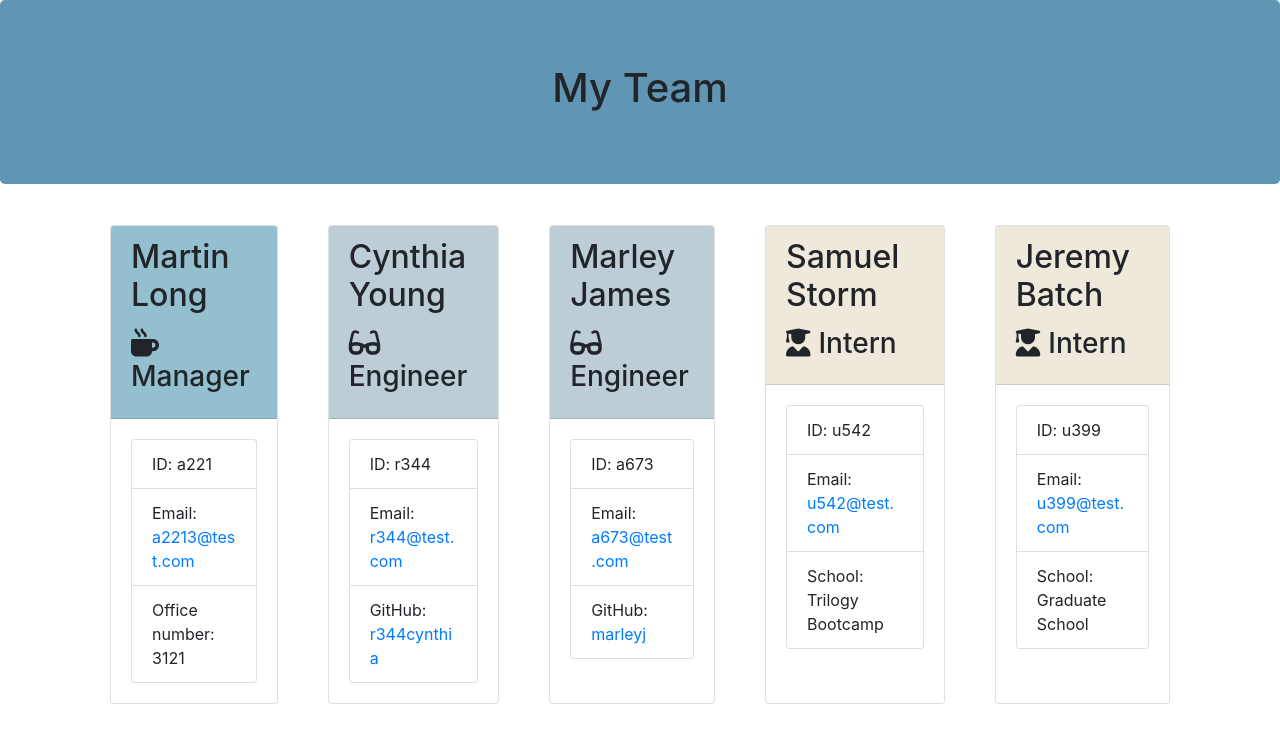
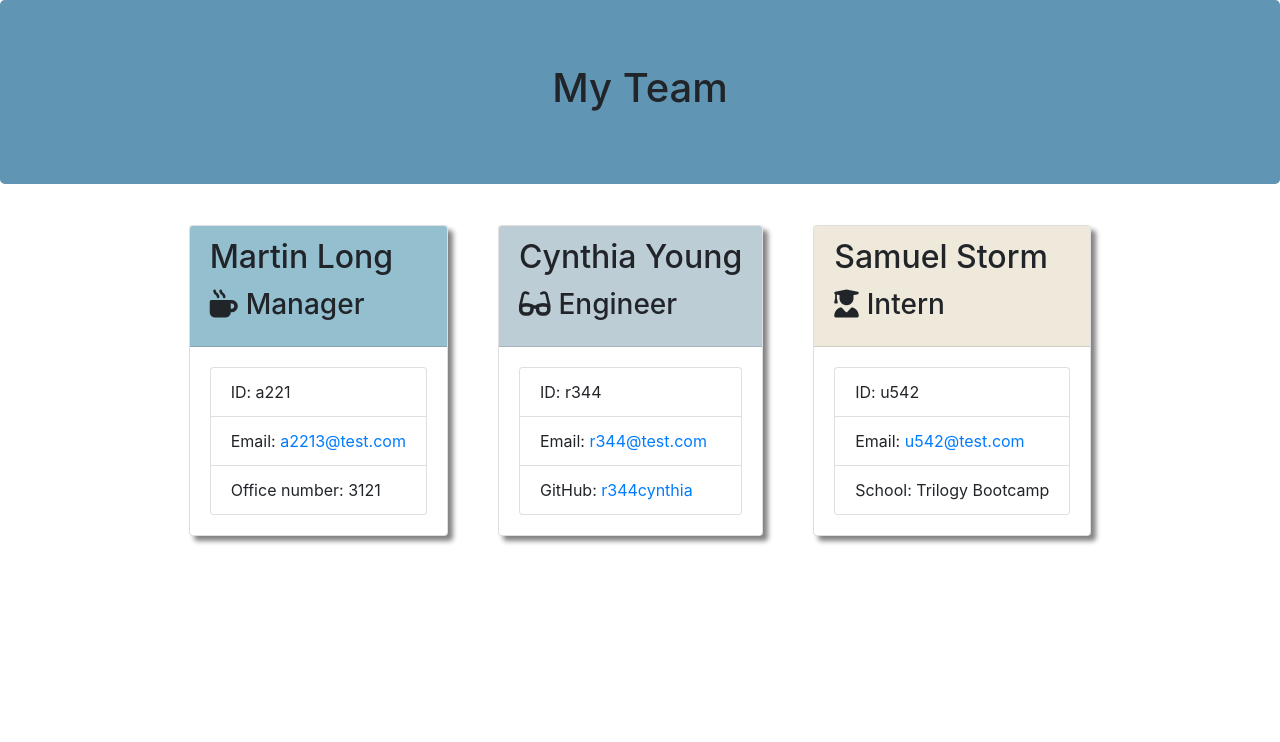
Before and after one commit to shirleyama/team-profile-generator, a website: page output/team.html in a window 1280 px wide. Drawn offline with nearby package versions, Linux system fonts and the light colour scheme.

Commit message:
added box shadow

```diff
--- a/output/style.css
+++ b/output/style.css
@@ -10,6 +10,9 @@
 
 .card {
   margin: 25px;
+  -webkit-box-shadow: 5px 5px 5px 0px rgba(133, 130, 133, 1);
+  -moz-box-shadow: 5px 5px 5px 0px rgba(133, 130, 133, 1);
+  box-shadow: 5px 5px 5px 0px rgba(133, 130, 133, 1);
 }
 
 .manager.card-header {
--- a/output/team.html
+++ b/output/team.html
@@ -1,15 +1,17 @@
-
 <!DOCTYPE html>
 <html lang="en">
-
   <head>
     <meta charset="UTF-8" />
     <meta name="viewport" content="width=device-width, initial-scale=1.0" />
     <meta http-equiv="X-UA-Compatible" content="ie=edge" />
     <title>My Team</title>
-    <link rel="stylesheet" href="https://stackpath.bootstrapcdn.com/bootstrap/4.3.1/css/bootstrap.min.css"
-        integrity="sha384-ggOyR0iXCbMQv3Xipma34MD+dH/1fQ784/j6cY/iJTQUOhcWr7x9JvoRxT2MZw1T" crossorigin="anonymous">
-    <link rel="stylesheet" href="style.css">
+    <link
+      rel="stylesheet"
+      href="https://stackpath.bootstrapcdn.com/bootstrap/4.3.1/css/bootstrap.min.css"
+      integrity="sha384-ggOyR0iXCbMQv3Xipma34MD+dH/1fQ784/j6cY/iJTQUOhcWr7x9JvoRxT2MZw1T"
+      crossorigin="anonymous"
+    />
+    <link rel="stylesheet" href="style.css" />
     <script src="https://kit.fontawesome.com/c502137733.js"></script>
   </head>
 
@@ -24,45 +26,46 @@
     <div class="container">
       <div class="row">
         <div class="team-area col-12 d-flex justify-content-center">
-
           <div class="card employee-card">
             <div class="manager card-header">
               <h2 class="card-title">Martin Long</h2>
-            <h3 class="card-title"><i class="fas fa-mug-hot mr-2"></i>Manager</h3>
+              <h3 class="card-title">
+                <i class="fas fa-mug-hot mr-2"></i>Manager
+              </h3>
             </div>
             <div class="card-body">
               <ul class="list-group">
                 <li class="list-group-item">ID: a221</li>
-                <li class="list-group-item">Email: <a href="mailto:a2213@test.com">a2213@test.com</a></li>
+                <li class="list-group-item">
+                  Email: <a href="mailto:a2213@test.com">a2213@test.com</a>
+                </li>
                 <li class="list-group-item">Office number: 3121</li>
               </ul>
             </div>
           </div>
 
-        <div class="card  employee-card">
+          <div class="card employee-card">
             <div class="engineer card-header">
               <h2 class="card-title">Cynthia Young</h2>
-        <h3 class="card-title"><i class="fas fa-glasses mr-2"></i>Engineer</h3>
+              <h3 class="card-title">
+                <i class="fas fa-glasses mr-2"></i>Engineer
+              </h3>
             </div>
             <div class="card-body">
               <ul class="list-group">
                 <li class="list-group-item">ID: r344</li>
-            <li class="list-group-item">Email: <a href="mailto:r344@test.com">r344@test.com</a></li>
-            <li class="list-group-item">GitHub: <a href="https://github.com/r344cynthia" target="_blank" rel="noopener noreferrer">r344cynthia</a></li>
-        </ul>
-    </div>
-</div>
-
-        <div class="card  employee-card">
-    <div class="engineer card-header">
-        <h2 class="card-title">Marley James</h2>
-        <h3 class="card-title"><i class="fas fa-glasses mr-2"></i>Engineer</h3>
-    </div>
-    <div class="card-body">
-        <ul class="list-group">
-            <li class="list-group-item">ID: a673</li>
-            <li class="list-group-item">Email: <a href="mailto:a673@test.com">a673@test.com</a></li>
-            <li class="list-group-item">GitHub: <a href="https://github.com/marleyj" target="_blank" rel="noopener noreferrer">marleyj</a></li>
+                <li class="list-group-item">
+                  Email: <a href="mailto:r344@test.com">r344@test.com</a>
+                </li>
+                <li class="list-group-item">
+                  GitHub:
+                  <a
+                    href="https://github.com/r344cynthia"
+                    target="_blank"
+                    rel="noopener noreferrer"
+                    >r344cynthia</a
+                  >
+                </li>
               </ul>
             </div>
           </div>
@@ -70,31 +73,20 @@
           <div class="card employee-card">
             <div class="intern card-header">
               <h2 class="card-title">Samuel Storm</h2>
-        <h3 class="card-title"><i class="fas fa-user-graduate mr-2"></i>Intern</h3>
+              <h3 class="card-title">
+                <i class="fas fa-user-graduate mr-2"></i>Intern
+              </h3>
             </div>
             <div class="card-body">
               <ul class="list-group">
                 <li class="list-group-item">ID: u542</li>
-            <li class="list-group-item">Email: <a href="mailto:u542@test.com">u542@test.com</a></li>
+                <li class="list-group-item">
+                  Email: <a href="mailto:u542@test.com">u542@test.com</a>
+                </li>
                 <li class="list-group-item">School: Trilogy Bootcamp</li>
               </ul>
             </div>
           </div>
-
-        <div class="card employee-card">
-    <div class="intern card-header">
-        <h2 class="card-title">Jeremy Batch</h2>
-        <h3 class="card-title"><i class="fas fa-user-graduate mr-2"></i>Intern</h3>
-    </div>
-    <div class="card-body">
-        <ul class="list-group">
-            <li class="list-group-item">ID: u399</li>
-            <li class="list-group-item">Email: <a href="mailto:u399@test.com">u399@test.com</a></li>
-            <li class="list-group-item">School: Graduate School</li>
-        </ul>
-    </div>
-</div>
-
         </div>
       </div>
     </div>
```
Also changed, not shown: output/screenshot-team-generator.jpg. Lines whose indentation alone changed are shown as unchanged.
